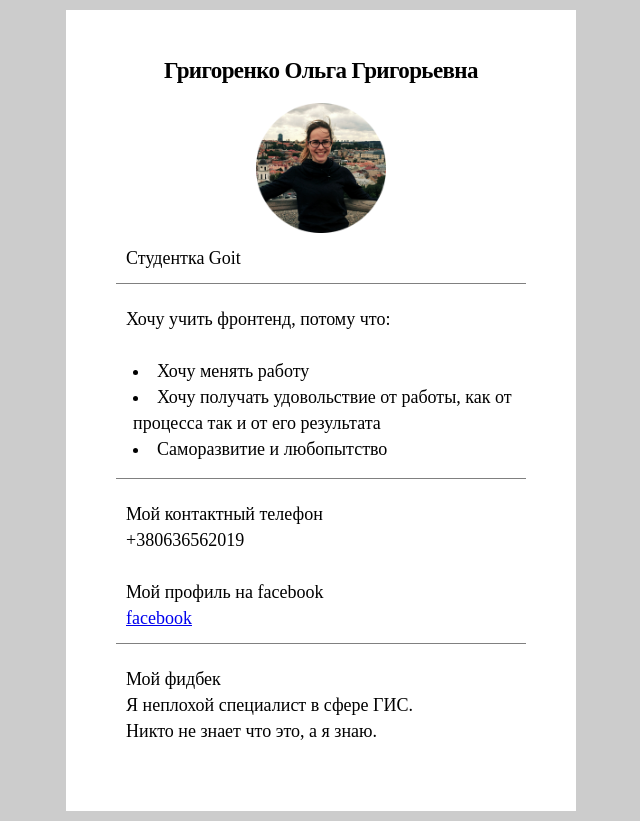
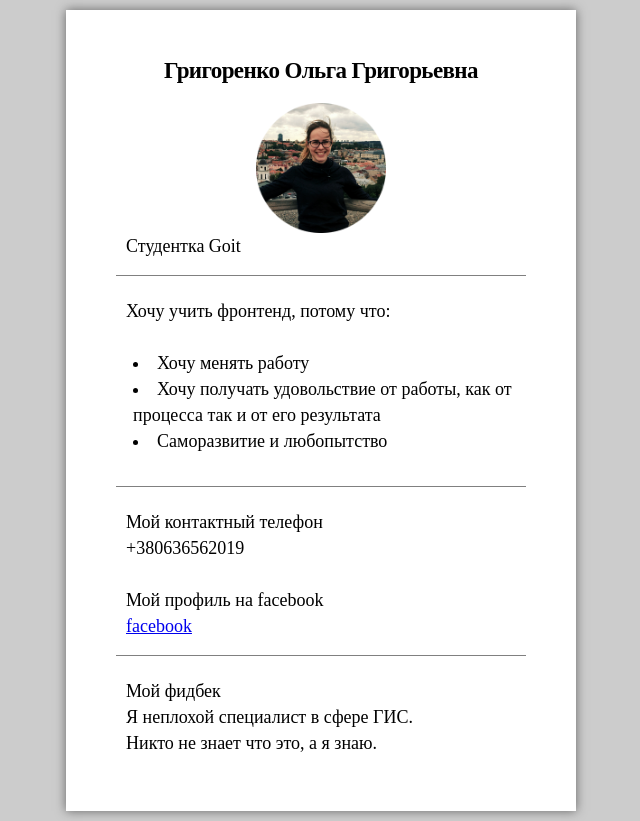
Before and after one commit to helga24/helga24.github.io, a plain HTML site: page Markup/lesson_1/index.html in a window 1280 px wide. Shown: the whole page, without its empty margins (319-959 px from the left). Drawn offline with Linux system fonts and the light colour scheme.

Commit message:
fixed my mistakes

```diff
--- a/Markup/lesson_1/css/style.css
+++ b/Markup/lesson_1/css/style.css
@@ -3,6 +3,7 @@ body {
   padding: 0;
   margin: 0;
 }
+
 body {
   padding: 10px;
   background-color: #CCC;
@@ -10,35 +11,41 @@ body {
   font-size: 18px;
   line-height: 26px;
 }
+
 .wrapper {
   width: 410px;
   background-color: white;
   margin: 0 auto;
   padding: 48px 50px 55px 50px;
+  box-shadow: 0 0 10px rgba(0,0,0,0.5);
 }
+
 .center { text-align: center; }
-.margin-bottom {margin-bottom: 26px;}
-.block{
+
+.text-block {
   border-bottom: 1px solid grey;
   margin-bottom: 22px;
+  padding-bottom: 16px;
 }
+.paragraph{ margin-top: 26px; }
+
 h2 {
   font-size: 23px;
   margin-top: 0;
   letter-spacing: -0.6px;
 }
+
 p,
-ul {
-  margin: 12px 0;
-}
+ul { margin: 0; }
+
 ul {
   margin: 26px 0 16px 17px;
   padding: 0;
   list-style-position: inside;
 }
-p {
-  padding: 0 10px;
-}
+
+p { padding: 0 10px; }
+
 .photo img {
   vertical-align: bottom;
   height: auto;
--- a/Markup/lesson_1/index.html
+++ b/Markup/lesson_1/index.html
@@ -7,25 +7,29 @@
 </head>
 <body>
   <div class="wrapper">
-    <div class="block">
+    <div class="text-block">
       <h2 class="center">Григоренко Ольга Григорьевна</h2>
       <div class="photo center"><img src="images/foto.png" height="288" width="288" alt="Моя фотография" title="Ольга Григоренко"></div>
       <p>Студентка Goit</p>
     </div>
-    <div class="block">
-      <p class="margin-bottom">Хочу учить фронтенд, потому что:</p>
-      <ul>
+    <div class="text-block">
+      <p>Хочу учить фронтенд, потому что:</p>
+      <ul class="paragraph">
         <li>Хочу менять работу</li>
         <li>Хочу получать удовольствие от работы, как от процесса так и от его результата</li>
         <li>Саморазвитие и любопытство</li>
       </ul>
     </div>
-    <div class="block">
-      <p class="margin-bottom">Мой контактный телефон<br> +380636562019</p>
-      <p>Мой профиль на facebook<br> <a href="https://www.facebook.com/lelkaaaaa" title="я там часто онлайн">facebook</a></p>
+    <div class="text-block">
+      <p>Мой контактный телефон</p>
+      <p> +380636562019</p>
+      <p class="paragraph">Мой профиль на facebook</p>
+      <p><a href="https://www.facebook.com/lelkaaaaa" title="я там часто онлайн">facebook</a></p>
     </div>
     <div>
-      <p>Мой фидбек<br> Я неплохой специалист в сфере ГИС.<br> Никто не знает что это, а я знаю.</p>
+      <p>Мой фидбек</p>
+      <p>Я неплохой специалист в сфере ГИС.</p>
+      <p>Никто не знает что это, а я знаю.</p>
     </div>
   </div>
 </body>
```
